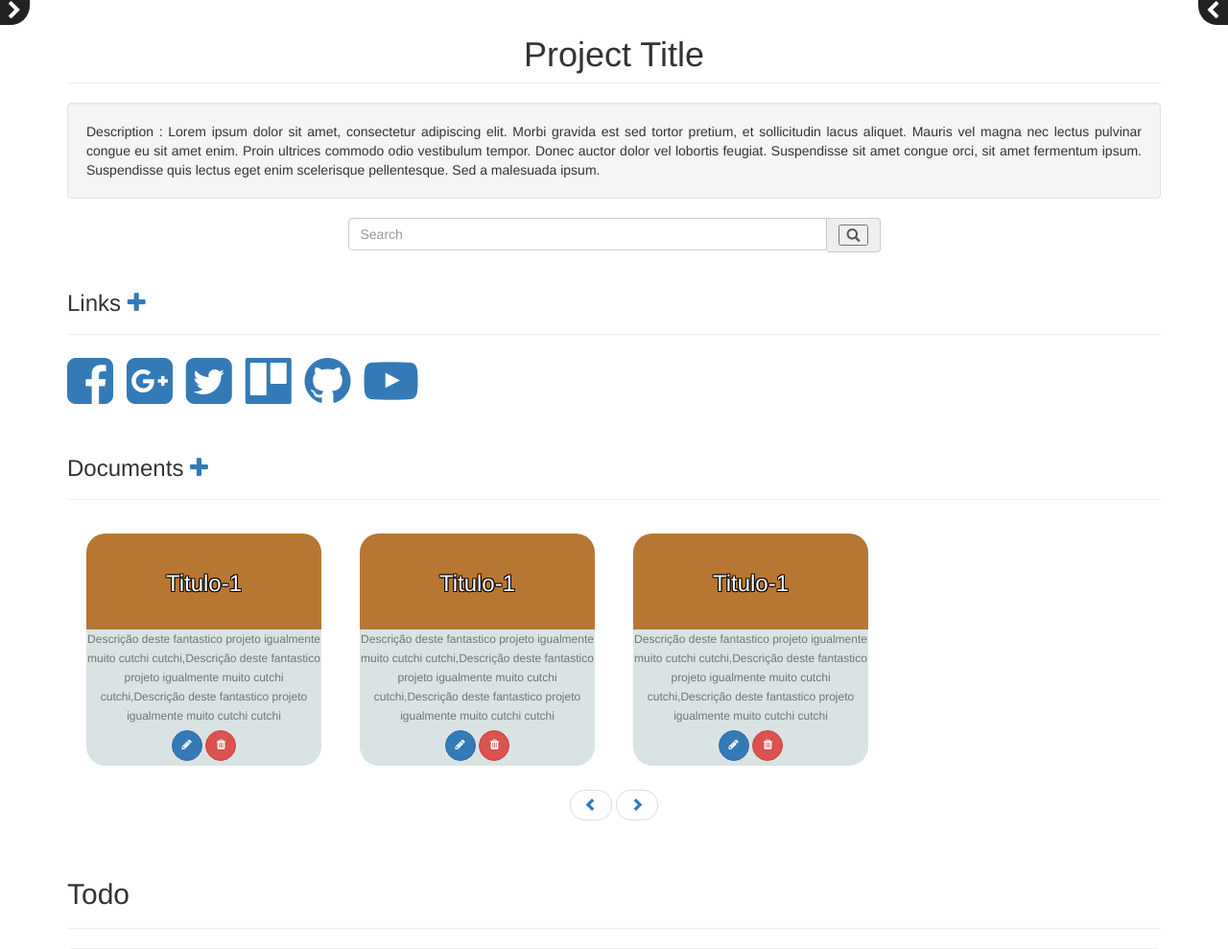
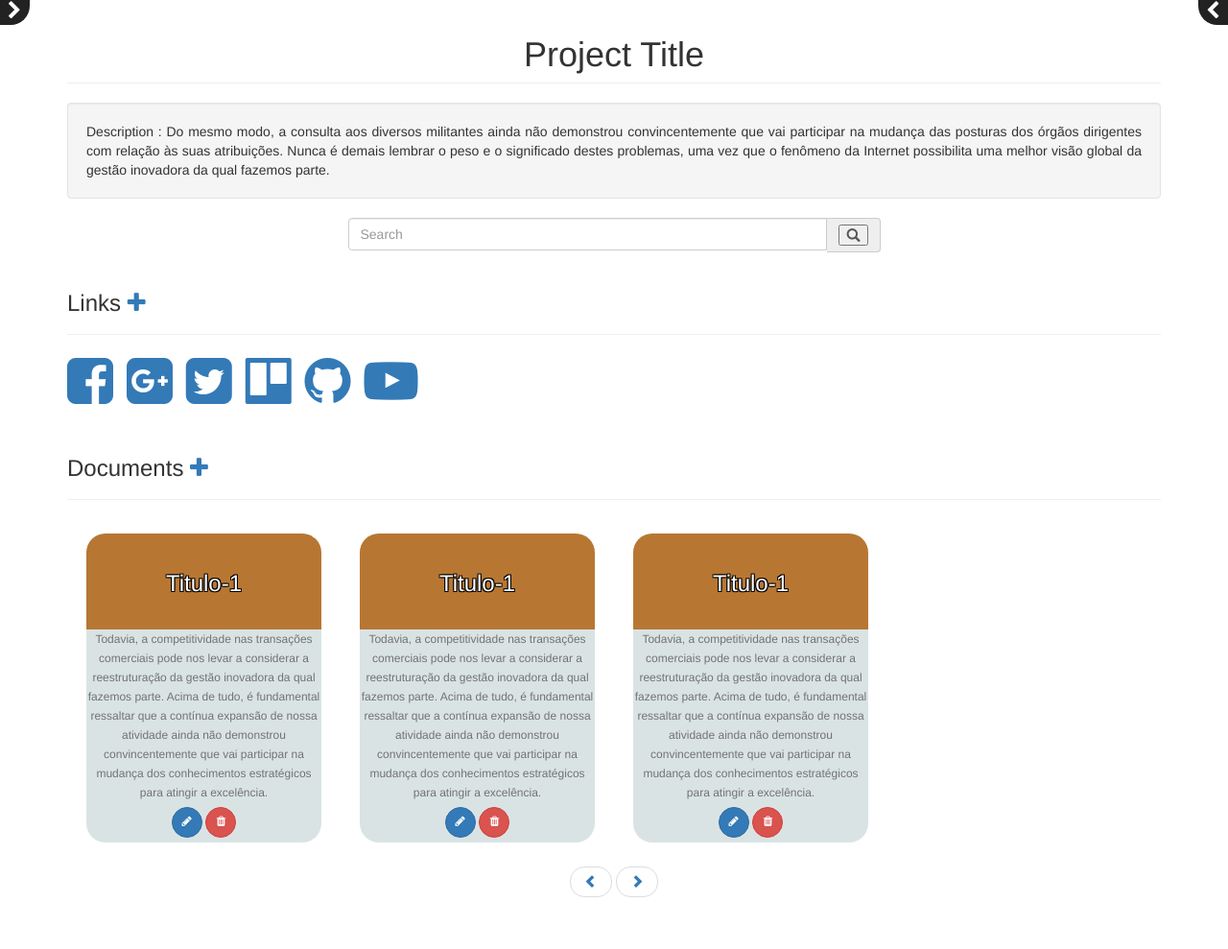
Before and after one commit to PeaceOff/FEUP-LBAW, a PHP site: page /pages/projectPage.php in a window 1280 px wide. Shown: the part 53-1042 px from the top of the page at 96% size. Run offline with PHP 8.4, Linux system fonts and the light colour scheme; some libraries are stand-ins or nearby versions.

Commit message:
Updated Descriptions

```diff
--- a/templates/project-card.php
+++ b/templates/project-card.php
@@ -5,7 +5,7 @@
         Titulo-1
       </div>
     </div>
-    <div class="desc"> Descrição deste fantastico projeto igualmente muito cutchi cutchi,Descrição deste fantastico projeto igualmente muito cutchi cutchi,Descrição deste fantastico projeto igualmente muito cutchi cutchi</div>
+    <div class="desc"> Todavia, a competitividade nas transações comerciais pode nos levar a considerar a reestruturação da gestão inovadora da qual fazemos parte. Acima de tudo, é fundamental ressaltar que a contínua expansão de nossa atividade ainda não demonstrou convincentemente que vai participar na mudança dos conhecimentos estratégicos para atingir a excelência.</div>
 
   <div class="bottom">
       <a class="btn icon-link btn-primary btn-twitter btn-sm" href="#">
--- a/templates/projectBody.php
+++ b/templates/projectBody.php
@@ -6,7 +6,7 @@
 <div class="col-md-12">
   <div class="container">
     <h1 class="text-center page-header">Project Title</h1>
-    <p class="text-justify well">Description : Lorem ipsum dolor sit amet, consectetur adipiscing elit. Morbi gravida est sed tortor pretium, et sollicitudin lacus aliquet. Mauris vel magna nec lectus pulvinar congue eu sit amet enim. Proin ultrices commodo odio vestibulum tempor. Donec auctor dolor vel lobortis feugiat. Suspendisse sit amet congue orci, sit amet fermentum ipsum. Suspendisse quis lectus eget enim scelerisque pellentesque. Sed a malesuada ipsum. </p>
+    <p class="text-justify well">Description :  Do mesmo modo, a consulta aos diversos militantes ainda não demonstrou convincentemente que vai participar na mudança das posturas dos órgãos dirigentes com relação às suas atribuições. Nunca é demais lembrar o peso e o significado destes problemas, uma vez que o fenômeno da Internet possibilita uma melhor visão global da gestão inovadora da qual fazemos parte.</p>
 
 
     <div class="row">
--- a/templates/task-card.php
+++ b/templates/task-card.php
@@ -7,7 +7,7 @@
       </div>
 
     </div>
-    <div class="desc"> Task DescriptioptionTask DescriptionTask DescriptionescronTask DescriptionTask DescriptionTask DescriptionTask DescriptionTask DescriptionTask DescriptionTask DescriptionTask DescriptionTask DescriptionTask DescriptionTask DescriptionTask Description</div>
+    <div class="desc"> Do mesmo modo, a estrutura atual da organização talvez venha a ressaltar a relatividade dos procedimentos normalmente adotados. O incentivo ao avanço tecnológico, assim como o consenso sobre a necessidade de qualificação desafia a capacidade de equalização das diversas correntes de pensamento.</div>
     <div class="people-envolved">
       <h5>Owner</h5>
       <img class="avatar  icon-link img-circle" src="https://scontent.flis1-1.fna.fbcdn.net/v/t1.0-9/10685589_1467742693508948_4411023630260921835_n.jpg?oh=caf7288a15d35ccef8f663ec42ff24aa&oe=5933C887" alt="avatar">
```
